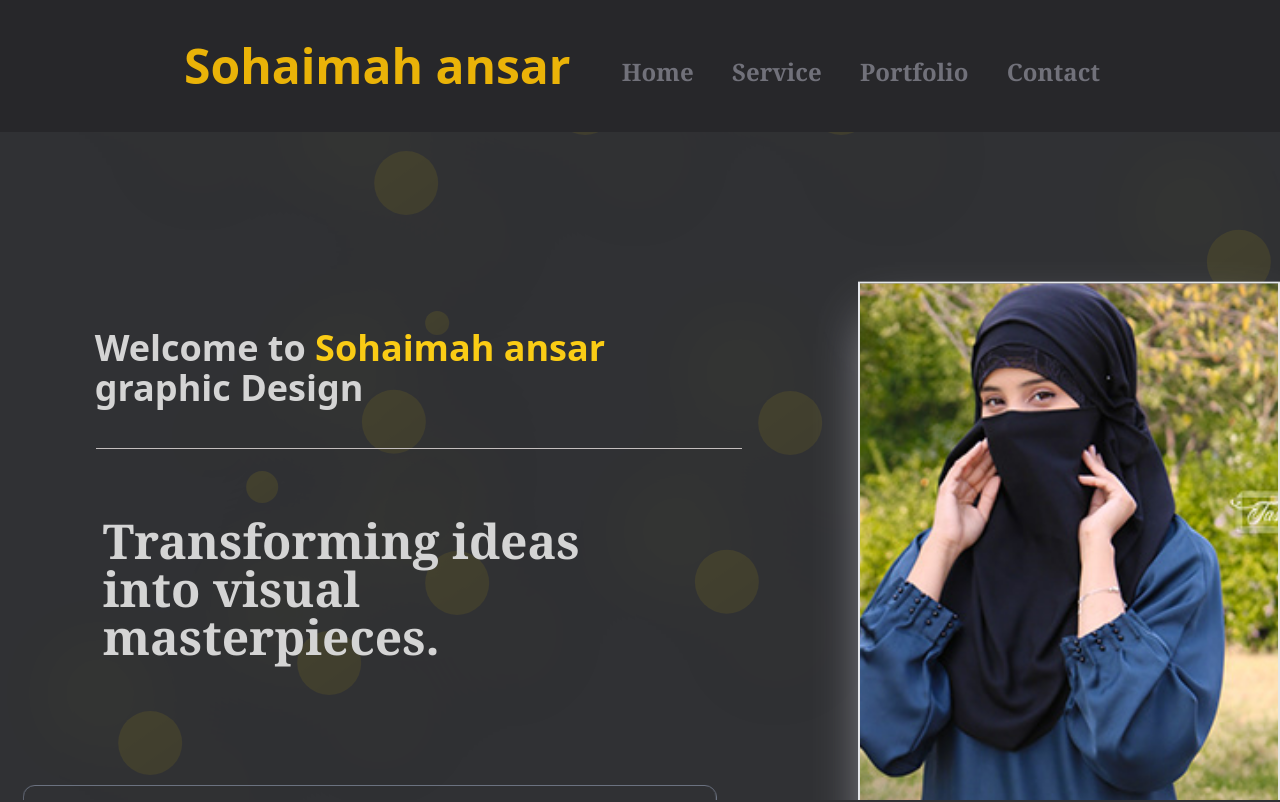
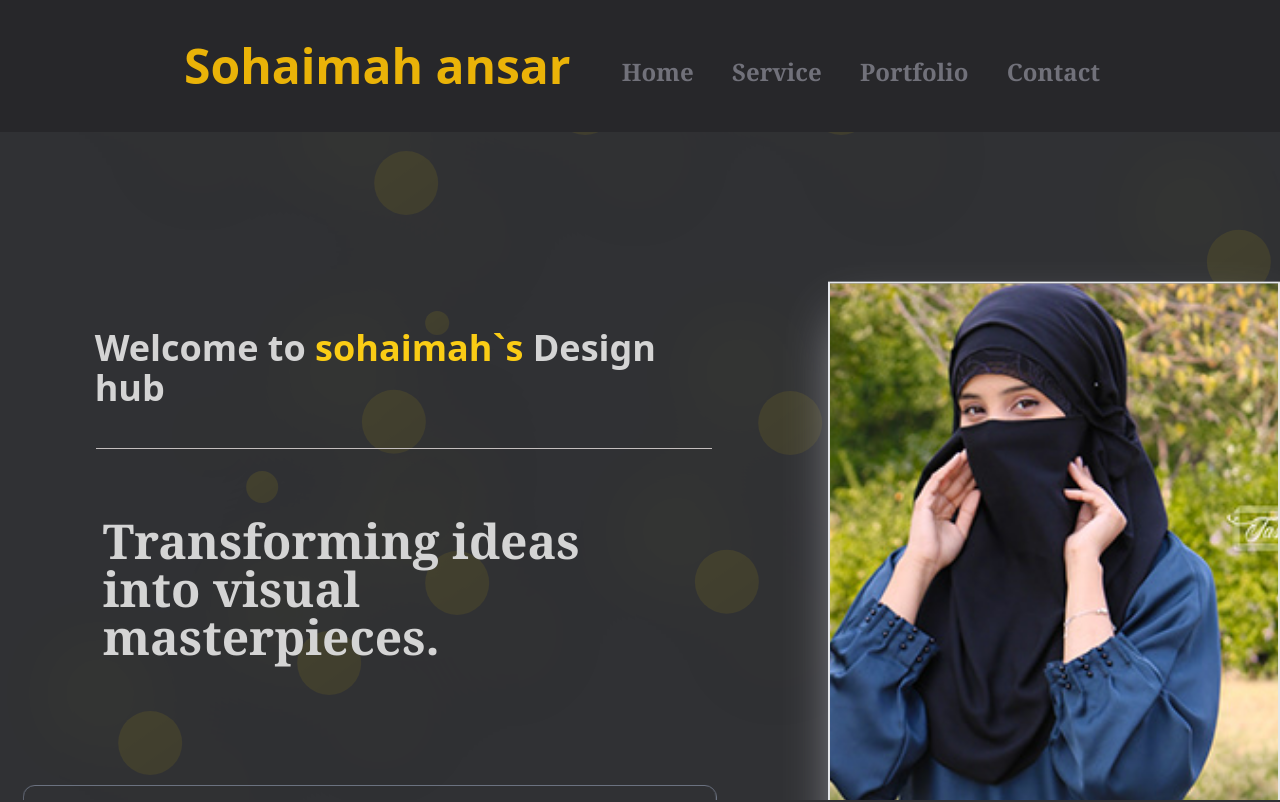
Before and after one commit to thecoderboy11/sohaimahansar, a React (Create React App) app: page / in a window 1280 px wide. Shown: the top 802 px of the page. Built offline with nearby package versions, Linux system fonts and the light colour scheme; the HTML template or start-up script is replaced by a standard one.

Commit message:
Update FirstPage.jsx

```diff
--- a/src/FirstPage.jsx
+++ b/src/FirstPage.jsx
@@ -102,9 +102,9 @@ const FirstPage = () => {
 
           <div className=" rounded-xl flex flex-col justify-center firstpage_i_am_coder_line mx-8 p-4 md:p-16">
 
-            <motion.div animate={scrollani}  className="overflow-hidden p-4">
+             <motion.div animate={scrollani}  className="overflow-hidden p-4">
               <h1 className=" text-3xl font-bold md:text-4xl text-neutral-300">
-              Welcome to <span className="text-yellow-400 font-bold">Sohaimah ansar</span> graphic Design
+              Welcome to <span className="text-yellow-400 font-bold">sohaimah`s </span> Design hub
               </h1>
             </motion.div>
 
```
